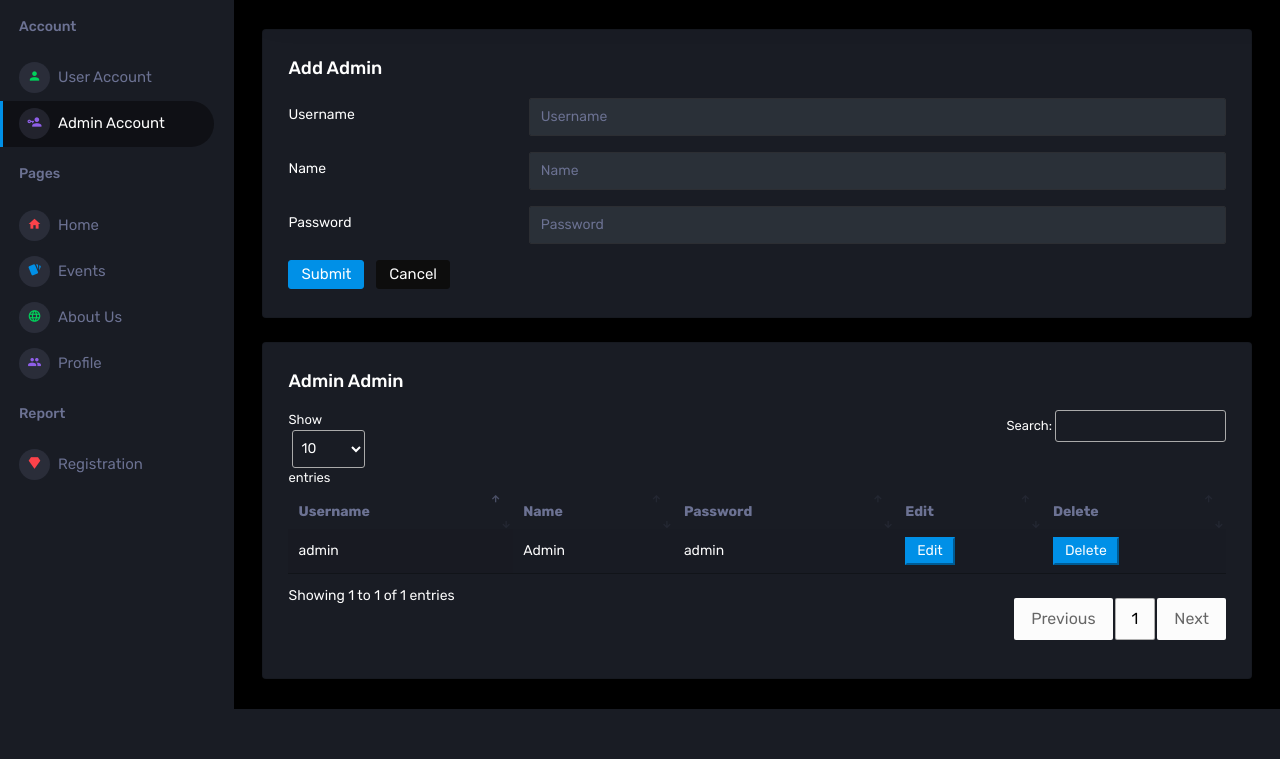
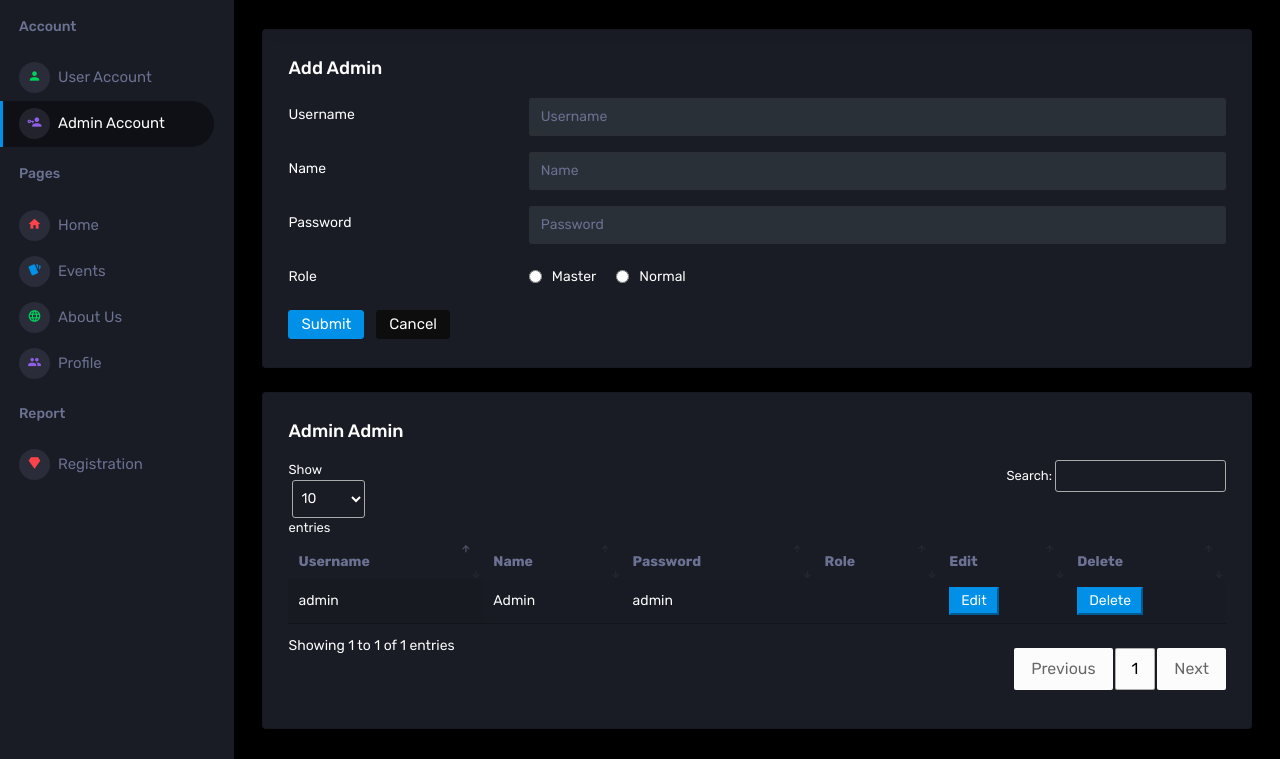
Before and after one commit to Zivenlouis/Web2Sistech, a PHP site: page /Sistechmedan/Admin/adminAccount.php in a window 1280 px wide. Shown: the part 71-830 px from the top of the page. Before the commit the page ends 780 px from the top, so only its background shows below. Run offline with PHP 8.4, Linux system fonts and the light colour scheme; a user stored in the database is signed in; data comes from the database, SQL or seed files in the repository; data that the repository does not hold is empty; some libraries are stand-ins or nearby versions.

Commit message:
Finalisasi

```diff
--- a/Admin/adminAccount.php
+++ b/Admin/adminAccount.php
@@ -34,6 +34,9 @@
       <?php require_once("component/navbar.php");?>
       <div class="main-panel numpang">
         <div class="content-wrapper">
+          <?php
+            if($_SESSION['role'] == 'Master') {
+          ?>
           <div class="card">
             <div class="card-body">
               <h4 class="card-title">Add Admin</h4>
@@ -43,17 +46,17 @@
                     $username = $_POST['username'];
                     $name = $_POST['name'];
                     $password = $_POST['password'];
-
+                    $role = ($_POST['role']=='1') ? "Master" : "Normal";
                     if(isset($_POST['id'])) {
                       $id = $_POST['id'];
-                      if(updateAdmin($id, $username, $name, $password)) {
+                      if(updateAdmin($id, $username, $name, $password, $role)) {
                         echo " <p class='successMessage'>Data updated successfully</p>";
                       } else {
                         echo " <p class='errorMessage'>Data update unsuccessful</p>";
                       }
                     } else {
 
-                      if(insertAdmin($username, $name, $password)) {
+                      if(insertAdmin($username, $name, $password, $role)) {
                         echo " <p class='successMessage'>Data inserted successfully</p>";
                       } else {
                         echo " <p class='errorMessage'>Data insertion unsuccessful</p>";
@@ -92,6 +95,15 @@
                     <input type="text" required name="password" value="<?php if(isset($arr)) echo $arr['password']; ?>" class="form-control" id="password" placeholder="Password" style="color: #ffff">
                   </div>
                 </div>
+                <div class="form-group row">
+                  <label for="onGoing" class="col-sm-3 col-form-label">Role</label>
+                  <div class="col-sm-9" style="display: flex; align-items: center">
+                    <input type="radio" required name="role" value="1" <?php if(isset($arr) && $arr['role'] == 'Master') echo " checked "?> id="checkedYes" style="color: #ffff">
+                    <label for="checkedYes" style="margin-bottom: 0; margin-right: 20px; margin-left: 10px;">Master</label>
+                    <input type="radio" required name="role" value="0" <?php if(isset($arr) && $arr['role'] == 'Normal') echo " checked "?> id="checkedNo" style="color: #ffff">
+                    <label for="checkedNo"  style="margin-bottom: 0; margin-left: 10px;">Normal</label>
+                  </div>
+                </div>
                 <?php if(isset($_POST['id'])) { ?>
                 <input type='hidden' name='id' value='<?= $_POST["id"]?>'>
                 <?php } ?>
@@ -101,7 +113,11 @@
               </form>
             </div>
           </div>
+
           <br>
+          <?php
+            }
+          ?>
           <!-- <div class="table-responsive"> -->
           <div class="card" style="box-sizing:border-box">
 
@@ -116,10 +132,13 @@
                         <th>Username</th>
                         <th>Name</th>
                         <th>Password</th>
-                        <!-- <th>Date Created</th>
-                        <th>Last Modified</th>     -->
+                        <th>Role</th>
+                        <?php
+                        if($_SESSION['role'] == 'Master') {
+                        ?>
                         <th>Edit</th>
                         <th>Delete</th>
+                        <?php } ?>
                       </tr>
                     </thead>
                     <tbody>
@@ -132,12 +151,13 @@
                           echo "<td>{$row['username']} </td>";
                           echo "<td>{$row['name']} </td>";
                           echo "<td>{$row['password']} </td>";
-                          // echo "<td>{$row['time_created']} </td>";
-                          // echo "<td>{$row['last_modified']} </td>";
+                          echo "<td>{$row['role']}</td>";
                           $id = $row['id'];
+
+                          if($_SESSION['role'] == 'Master') {
                           ?>
+
                             <form method="post" action="">
-
                               <td>
                                 <input type='hidden' name='id'  value='<?= $id ?>'>
                                 <input class='btn-primary'style='padding:5px 10px;' type='submit' name='edit' value='Edit'>
@@ -146,7 +166,9 @@
                             </form>
                             </tr>
                           <?php
+                           }
                           $i++;
+
                         }
                       ?>
                     </tbody>
--- a/Admin/php/CRUDadmin.php
+++ b/Admin/php/CRUDadmin.php
@@ -67,10 +67,7 @@
         if ($conn->query($query)) {
             return true;
         }
-
         return false;
-
-
     }
 
 ?>
--- a/Admin/validateLogin.php
+++ b/Admin/validateLogin.php
@@ -17,6 +17,7 @@ if(isset($_POST['submit'])) {
         $_SESSION['loggedInAdmin'] = true;
         $_SESSION['usernameAdmin'] = $row['name'];
         $_SESSION['accountId'] = $row['id'];
+        $_SESSION['role'] = $row['role'];
         if (isset($_POST['message'])) {
             $conn -> query($sql);
         }
--- a/connection.php
+++ b/connection.php
@@ -3,6 +3,6 @@
     $username = "root";
     $password = "";
     $database = "db_web2";
-    $port = "3306";
+    $port = "3307";
     $conn = new mysqli($servername, $username, $password, $database, $port);
 ?>
```
